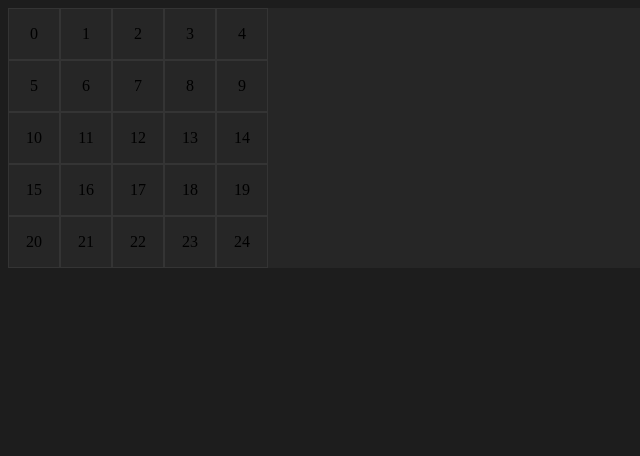
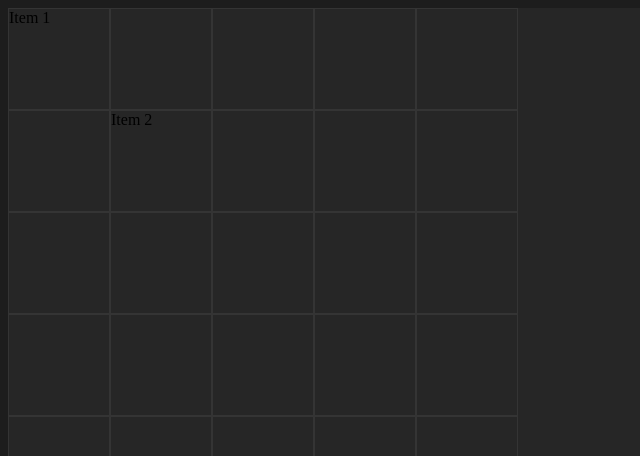
Before and after one commit to FENIXSHIRO/RLT_FrontTest, a Vue app: page / in a window 1280 px wide. Shown: the top 456 px of the page, without its empty margins (0-640 px from the left). Built offline with nearby package versions, Linux system fonts and the light colour scheme.

Commit message:
feat: Перетаскивание объектов в ячейках

```diff
--- a/src/components/Inventory.vue
+++ b/src/components/Inventory.vue
@@ -1,8 +1,21 @@
 <template>
   <div class="grid-container">
     <div v-for="row in grid" :key="row.id" class="grid-row">
-      <div v-for="cell in row.cells" :key="cell.id" class="grid-cell">
-        {{ cell.id }}
+      <div
+        v-for="cell in row.cells"
+        :key="cell.id"
+        class="grid-cell"
+        @dragover.prevent
+        @drop="drop($event, cell)"
+      >
+        <div
+          v-if="cell.item"
+          class="grid-item"
+          draggable="true"
+          @dragstart="dragStart($event, cell)"
+        >
+          {{ cell.item.name }}
+        </div>
       </div>
     </div>
   </div>
@@ -11,11 +24,16 @@
 <script setup lang="ts">
 import { reactive } from 'vue';
 
-interface Cell {
-  id: number;
+type Item = {
+  name: string;
 }
 
-interface Row {
+type Cell = {
+  id: number;
+  item?: Item;
+}
+
+type Row = {
   id: number;
   cells: Cell[];
 }
@@ -32,6 +50,27 @@ for (let i = 0; i < 5; i++) {
   }
   grid.push(row);
 }
+
+grid[0].cells[0].item = { name: 'Item 1' };
+grid[1].cells[1].item = { name: 'Item 2' };
+
+let draggedItem: { cell: Cell; item: Item } | null = null;
+
+const dragStart = (event: DragEvent, cell: Cell) => {
+  if (cell.item) {
+    draggedItem = { cell, item: cell.item };
+    event.dataTransfer?.setData('text', '');
+  }
+};
+
+const drop = (event: DragEvent, targetCell: Cell) => {
+  if (targetCell.item) return
+  if (draggedItem && draggedItem.item) {
+    targetCell.item = draggedItem.item;
+    draggedItem.cell.item = undefined;
+    draggedItem = null;
+  }
+};
 </script>
 
 <style scoped>
--- a/src/scss/components/_inventoryGrid.scss
+++ b/src/scss/components/_inventoryGrid.scss
@@ -11,10 +11,22 @@
 }
 
 .grid-cell {
-    width: 50px;
-    height: 50px;
+  width: 100px;
+  height: 100px;
   border: 1px solid variables.$BorderColor;
   display: flex;
   align-items: center;
   justify-content: center;
 }
+
+.grid-item {
+  width: 100%;
+  height: 100%;
+  cursor: pointer;
+  &:hover {
+    background-color: variables.$SubBgHoverClolor;
+  }
+  &.dragging {
+    background-color: red;
+  }
+}
--- a/src/scss/sass-utils/_variables.scss
+++ b/src/scss/sass-utils/_variables.scss
@@ -1,5 +1,7 @@
 $BgColor: #1d1d1d;
 $SubBgColor: #262626;
+
+$SubBgHoverClolor: #2f2f2f;
 
 $BorderColor: #343434;
 
```
Also changed, not shown: src/stores/items.ts (added). Lines whose indentation alone changed are shown as unchanged.
